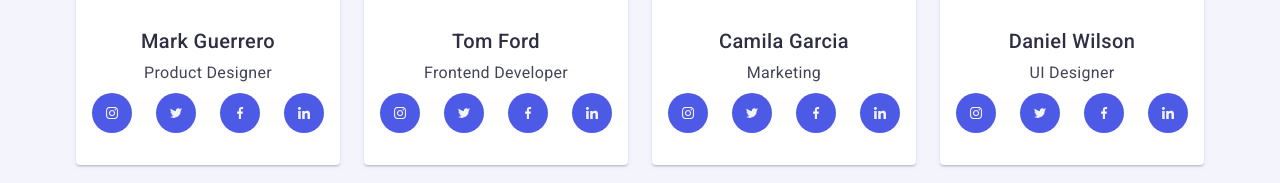
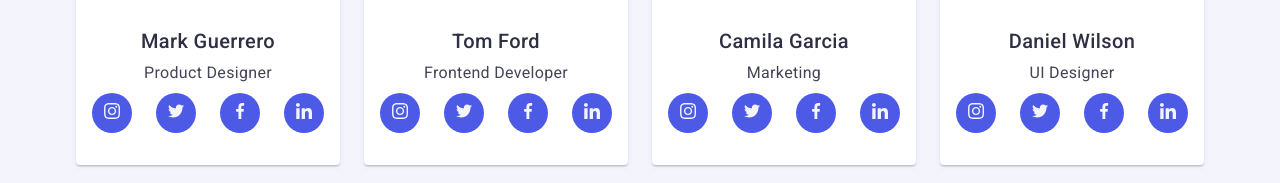
Before and after one commit to Rstchr/goit-markup-hw-04, a plain HTML site: page index.html in a window 1280 px wide. Shown: the part 1656-1839 px from the top of the page. Drawn offline with nearby package versions, Linux system fonts and the light colour scheme.

Commit message:
update list icons team

```diff
--- a/css/styles.css
+++ b/css/styles.css
@@ -376,6 +376,8 @@ header .logo {
   height: 40px;
   border-radius: 50%;
   background-color: #4d5ae5;
+
+  transition: background-color 250ms cubic-bezier(0.4, 0, 0.2, 1);
 }
 
 .icon {
--- a/index.html
+++ b/index.html
@@ -140,52 +140,38 @@
                 <h3 class="title-ht">Mark Guerrero</h3>
                 <p class="main-text">Product Designer</p>
 
-                <ul class="traling-icons">
-                  <li>
-                    <a
-                      class="link-icon"
-                      href="https://www.instagram.com/"
-                      target="_blank"
-                    >
-                      <svg class="icon" width="12" height="12">
+                <div>
+                  <ul class="team-list traling-icons">
+                    <li class="link-icon">
+                      <a href="https://www.instagram.com/" target="_blank">
+                        <svg class="icon" width="16" height="16">
                           <use href="./images/icons.svg#instagram"></use>
                         </svg>
                       </a>
                     </li>
-                  <li>
-                    <a
-                      class="link-icon"
-                      href="https://www.twitter.com/"
-                      target="_blank"
-                    >
-                      <svg class="icon" width="12" height="12">
+                    <li class="link-icon">
+                      <a href="https://www.twitter.com/" target="_blank">
+                        <svg class="icon" width="16" height="16">
                           <use href="./images/icons.svg#twitter"></use>
                         </svg>
                       </a>
                     </li>
-                  <li>
-                    <a
-                      class="link-icon"
-                      href="https://www.facebook.com/"
-                      target="_blank"
-                    >
-                      <svg class="icon" width="12" height="12">
+                    <li class="link-icon">
+                      <a href="https://www.facebook.com/" target="_blank">
+                        <svg class="icon" width="16" height="16">
                           <use href="./images/icons.svg#facebook"></use>
                         </svg>
                       </a>
                     </li>
-                  <li>
-                    <a
-                      class="link-icon"
-                      href="https://www.linkedin.com/"
-                      target="_blank"
-                    >
-                      <svg class="icon" width="12" height="12">
+                    <li class="link-icon">
+                      <a href="https://www.linkedin.com/" target="_blank">
+                        <svg class="icon" width="16" height="16">
                           <use href="./images/icons.svg#linkedin"></use>
                         </svg>
                       </a>
                     </li>
                   </ul>
+                </div>
               </div>
             </li>
             <li class="team-list-item">
@@ -201,44 +187,36 @@
               <div class="team-list-item-desc">
                 <h3 class="title-ht">Tom Ford</h3>
                 <p class="main-text">Frontend Developer</p>
-                <div class="traling-icons">
-                  <a
-                    class="link-icon"
-                    href="https://www.instagram.com/"
-                    target="_blank"
-                  >
-                    <svg class="icon" width="12" height="12">
+                <ul class="traling-icons">
+                  <li class="link-icon">
+                    <a href="https://www.instagram.com/" target="_blank">
+                      <svg class="icon" width="16" height="16">
                         <use href="./images/icons.svg#instagram"></use>
                       </svg>
                     </a>
-                  <a
-                    class="link-icon"
-                    href="https://www.twitter.com/"
-                    target="_blank"
-                  >
-                    <svg class="icon" width="12" height="12">
+                  </li>
+                  <li class="link-icon">
+                    <a href="https://www.twitter.com/" target="_blank">
+                      <svg class="icon" width="16" height="16">
                         <use href="./images/icons.svg#twitter"></use>
                       </svg>
                     </a>
-                  <a
-                    class="link-icon"
-                    href="https://www.facebook.com/"
-                    target="_blank"
-                  >
-                    <svg class="icon" width="12" height="12">
+                  </li>
+                  <li class="link-icon">
+                    <a href="https://www.facebook.com/" target="_blank">
+                      <svg class="icon" width="16" height="16">
                         <use href="./images/icons.svg#facebook"></use>
                       </svg>
                     </a>
-                  <a
-                    class="link-icon"
-                    href="https://www.linkedin.com/"
-                    target="_blank"
-                  >
-                    <svg class="icon" width="12" height="12">
+                  </li>
+                  <li class="link-icon">
+                    <a href="https://www.linkedin.com/" target="_blank">
+                      <svg class="icon" width="16" height="16">
                         <use href="./images/icons.svg#linkedin"></use>
                       </svg>
                     </a>
-                </div>
+                  </li>
+                </ul>
               </div>
             </li>
             <li class="team-list-item">
@@ -254,44 +232,36 @@
               <div class="team-list-item-desc">
                 <h3 class="title-ht">Camila Garcia</h3>
                 <p class="main-text">Marketing</p>
-                <div class="traling-icons">
-                  <a
-                    class="link-icon"
-                    href="https://www.instagram.com/"
-                    target="_blank"
-                  >
-                    <svg class="icon" width="12" height="12">
+                <ul class="traling-icons">
+                  <li class="link-icon">
+                    <a href="https://www.instagram.com/" target="_blank">
+                      <svg class="icon" width="16" height="16">
                         <use href="./images/icons.svg#instagram"></use>
                       </svg>
                     </a>
-                  <a
-                    class="link-icon"
-                    href="https://www.twitter.com/"
-                    target="_blank"
-                  >
-                    <svg class="icon" width="12" height="12">
+                  </li>
+                  <li class="link-icon">
+                    <a href="https://www.twitter.com/" target="_blank">
+                      <svg class="icon" width="16" height="16">
                         <use href="./images/icons.svg#twitter"></use>
                       </svg>
                     </a>
-                  <a
-                    class="link-icon"
-                    href="https://www.facebook.com/"
-                    target="_blank"
-                  >
-                    <svg class="icon" width="12" height="12">
+                  </li>
+                  <li class="link-icon">
+                    <a href="https://www.facebook.com/" target="_blank">
+                      <svg class="icon" width="16" height="16">
                         <use href="./images/icons.svg#facebook"></use>
                       </svg>
                     </a>
-                  <a
-                    class="link-icon"
-                    href="https://www.linkedin.com/"
-                    target="_blank"
-                  >
-                    <svg class="icon" width="12" height="12">
+                  </li>
+                  <li class="link-icon">
+                    <a href="https://www.linkedin.com/" target="_blank">
+                      <svg class="icon" width="16" height="16">
                         <use href="./images/icons.svg#linkedin"></use>
                       </svg>
                     </a>
-                </div>
+                  </li>
+                </ul>
               </div>
             </li>
             <li class="team-list-item">
@@ -307,44 +277,36 @@
               <div class="team-list-item-desc">
                 <h3 class="title-ht">Daniel Wilson</h3>
                 <p class="main-text">UI Designer</p>
-                <div class="traling-icons">
-                  <a
-                    class="link-icon"
-                    href="https://www.instagram.com/"
-                    target="_blank"
-                  >
-                    <svg class="icon" width="12" height="12">
+                <ul class="traling-icons">
+                  <li class="link-icon">
+                    <a href="https://www.instagram.com/" target="_blank">
+                      <svg class="icon" width="16" height="16">
                         <use href="./images/icons.svg#instagram"></use>
                       </svg>
                     </a>
-                  <a
-                    class="link-icon"
-                    href="https://www.twitter.com/"
-                    target="_blank"
-                  >
-                    <svg class="icon" width="12" height="12">
+                  </li>
+                  <li class="link-icon">
+                    <a href="https://www.twitter.com/" target="_blank">
+                      <svg class="icon" width="16" height="16">
                         <use href="./images/icons.svg#twitter"></use>
                       </svg>
                     </a>
-                  <a
-                    class="link-icon"
-                    href="https://www.facebook.com/"
-                    target="_blank"
-                  >
-                    <svg class="icon" width="12" height="12">
+                  </li>
+                  <li class="link-icon">
+                    <a href="https://www.facebook.com/" target="_blank">
+                      <svg class="icon" width="16" height="16">
                         <use href="./images/icons.svg#facebook"></use>
                       </svg>
                     </a>
-                  <a
-                    class="link-icon"
-                    href="https://www.linkedin.com/"
-                    target="_blank"
-                  >
-                    <svg class="icon" width="12" height="12">
+                  </li>
+                  <li class="link-icon">
+                    <a href="https://www.linkedin.com/" target="_blank">
+                      <svg class="icon" width="16" height="16">
                         <use href="./images/icons.svg#linkedin"></use>
                       </svg>
                     </a>
-                </div>
+                  </li>
+                </ul>
               </div>
             </li>
           </ul>
```
Lines whose indentation alone changed are shown as unchanged.
